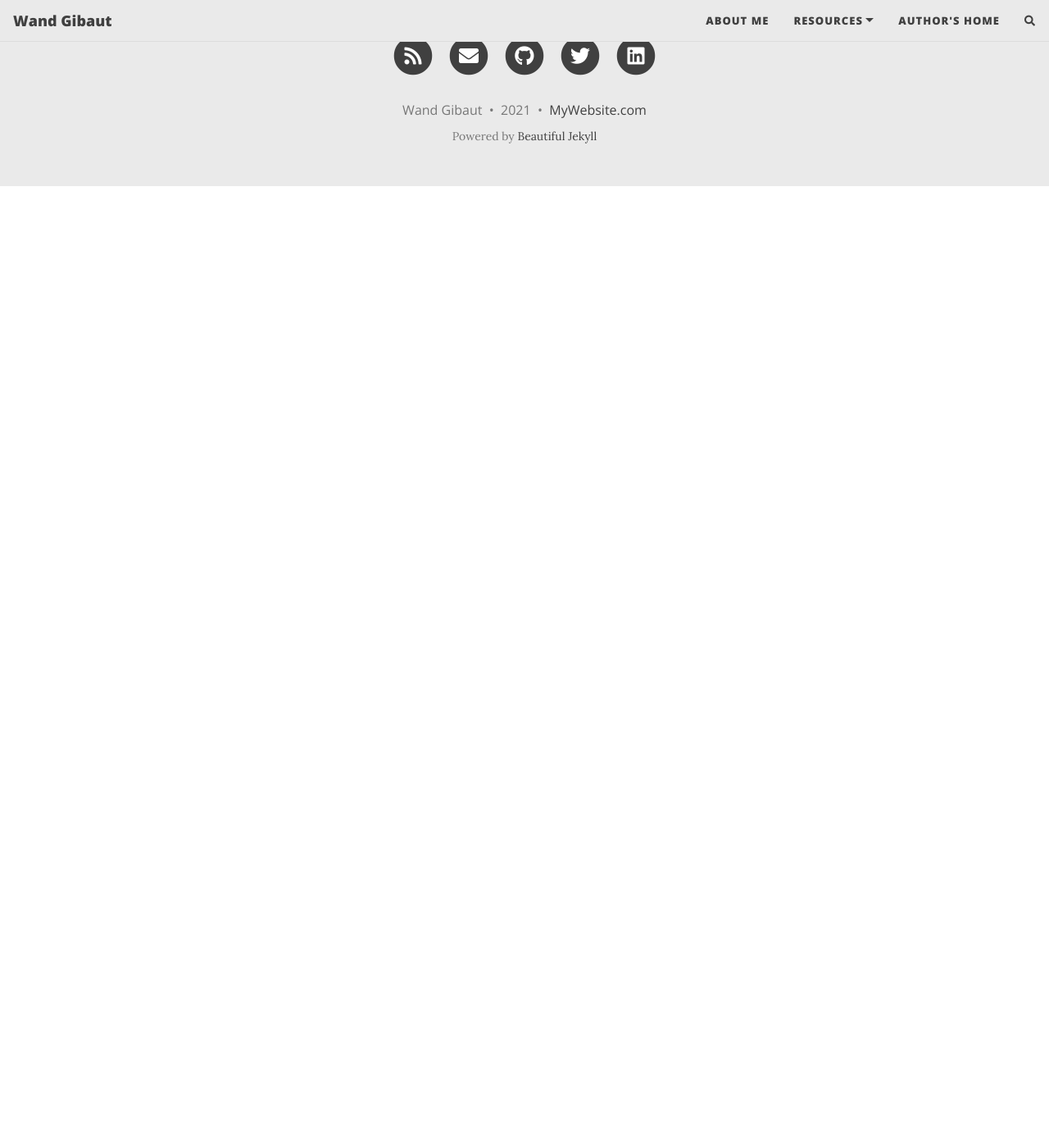
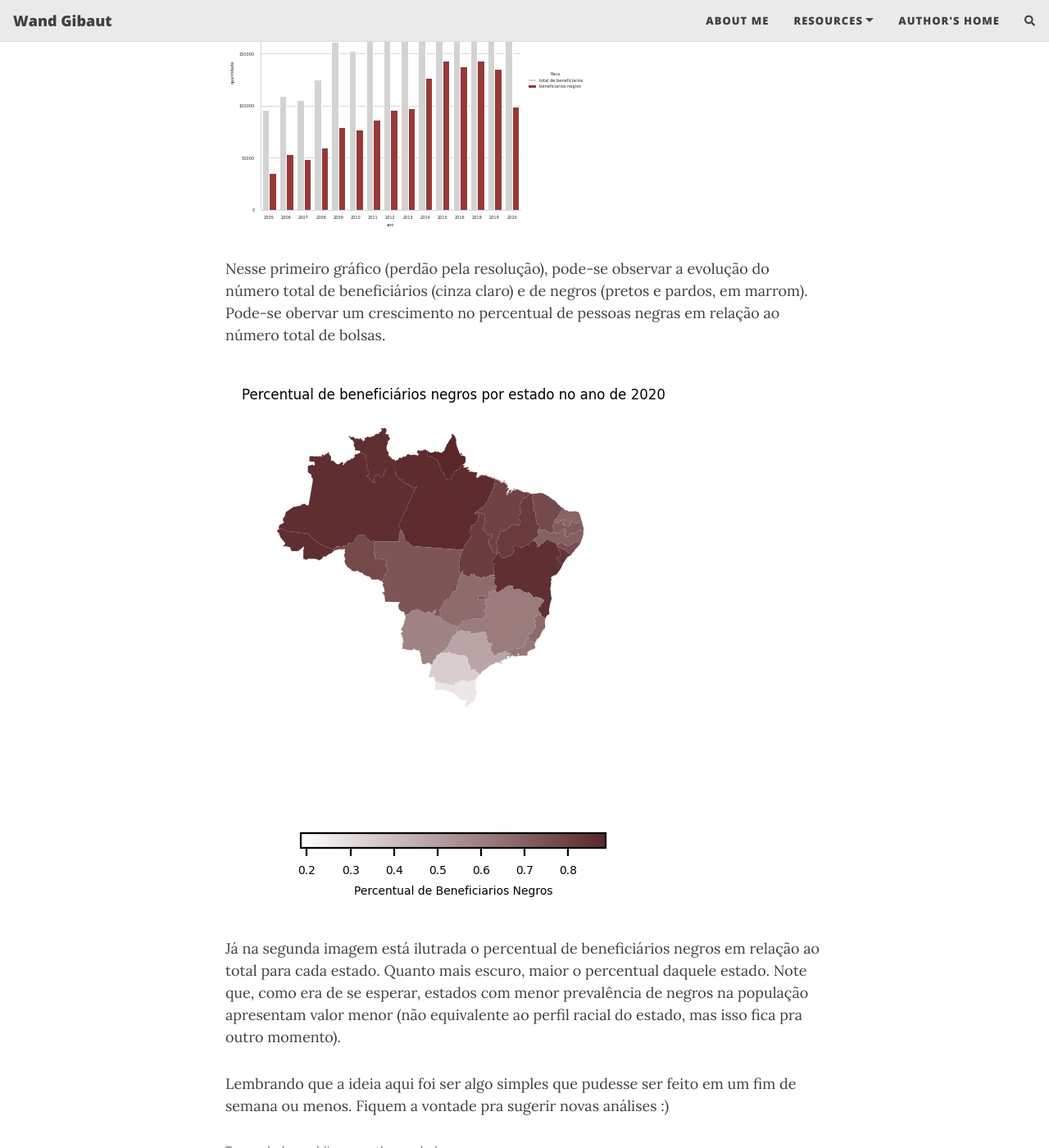
Before and after one commit to wandgibaut/wandgibaut.github.io, a Jekyll site: the page built from _posts/2020-06-06-analise-de-dados-do-prouni.md, in a window 1280 px wide and 1400 px high, scrolled down 915 px. Shown: the whole window at 82% size. Built offline with Jekyll 4.4.1, drawn with Linux system fonts in a browser that asks for light colours; nearby versions of some CDN libraries; comment, search, counter and statistics services are not loaded; before the commit the page ends 1142 px from its top, so only the background shows below that; some of the changed text lies outside the part shown.

Commit message:
Update 2020-06-06-analise-de-dados-do-prouni.md

```diff
--- a/_posts/2020-06-06-analise-de-dados-do-prouni.md
+++ b/_posts/2020-06-06-analise-de-dados-do-prouni.md
@@ -7,3 +7,16 @@ thumbnail-img: /assets/img/prouni-300x147.png
 share-img: /assets/img/prouni-300x147.png
 tags: [dados publicos, python, dados]
 ---
+
+Nesse primeiro mini projeto, resolvi explorar um pouco os dados públicos sobre os beneficiários do ProUni. O *notebook* com o código pode ser encontrado [aqui](https://github.com/wandgibaut/one_weekeed_projects/blob/master/dados_prouni/data_notebook.ipynb). Nessa análise foquei em observar a distribuição racial ao longo dos anos e no percentual de pessoas negras contempladas em cada estado. Dois gráficos ilustrativos foram gerados e podem ser vistos abaixo.
+
+![serie historica](/assets/img/serie_historica_prouni.png "serie historica prouni")
+
+Nesse primeiro gráfico (perdão pela resolução), pode-se observar a evolução do número total de beneficiários (cinza claro) e de negros (pretos e pardos, em marrom). Pode-se obervar um crescimento no percentual de pessoas negras em relação ao número total de bolsas.
+
+
+![distribuicao geografica](/assets/img/dist_prouni_2020.png "distribuição do percentual de negros")
+
+Já na segunda imagem está ilutrada o percentual de beneficiários negros em relação ao total para cada estado. Quanto mais escuro, maior o percentual daquele estado. Note que, como era de se esperar, estados com menor prevalência de negros na população apresentam valor menor (não equivalente ao perfil racial do estado, mas isso fica pra outro momento).
+
+Lembrando que a ideia aqui foi ser algo simples que pudesse ser feito em um fim de semana ou menos. Fiquem a vontade pra sugerir novas análises :)
```
